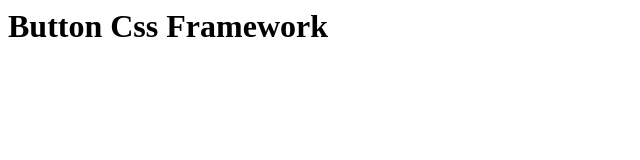
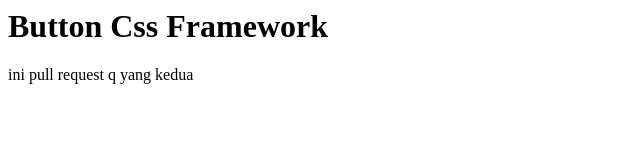
Before and after one commit to soniiata/button-css, a plain HTML site: page index.html in a window 1280 px wide. Shown: the whole page, without its empty margins (0-640 px from the left). Drawn offline with Linux system fonts and the light colour scheme.

Commit message:
pull request 2

```diff
--- a/index.html
+++ b/index.html
@@ -4,5 +4,6 @@
 	</head>
 	<body>
 		<h1>Button Css Framework</h1>
+		<p>ini pull request q yang kedua</p>
 	</body>
 </html>
```
